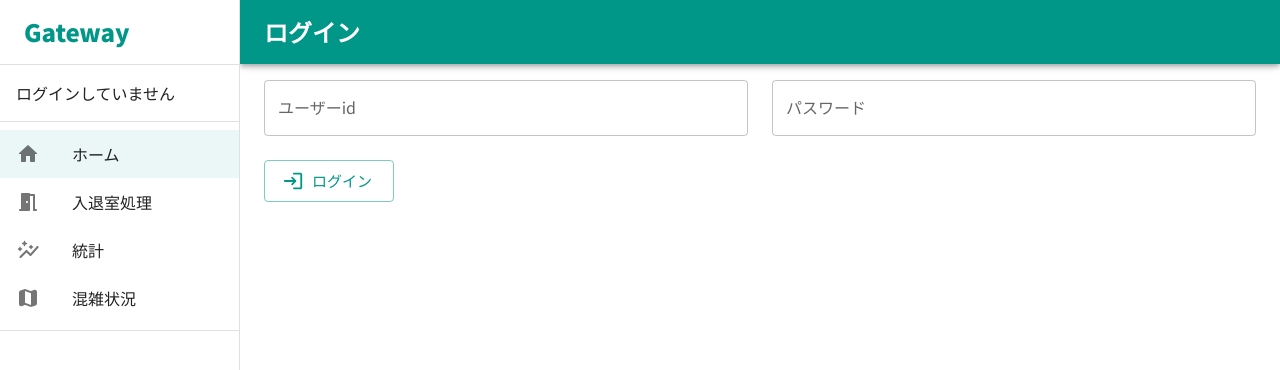
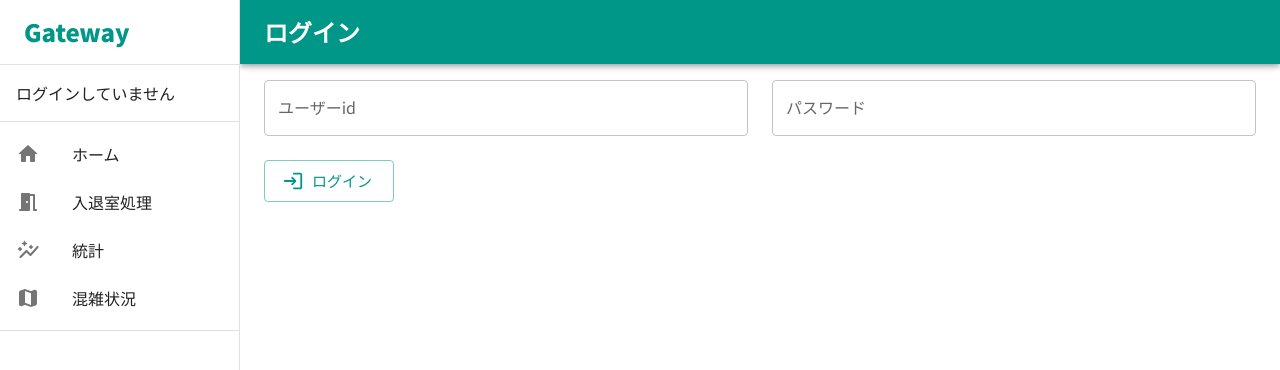
Before and after one commit to newt239/gateway-front, a React (Create React App) app: page /login in a window 1280 px wide. Shown: the top 370 px of the page. Built offline with nearby package versions, Linux system fonts and the light colour scheme; no server answers.

Commit message:
fix: unset active tab sign at drawer and bottombar when move unexist page at these

```diff
--- a/src/components/ui/pc/Drawer.tsx
+++ b/src/components/ui/pc/Drawer.tsx
@@ -1,5 +1,5 @@
 import * as React from 'react';
-import { useNavigate } from "react-router-dom";
+import { useLocation, useNavigate } from "react-router-dom";
 import { Drawer, Toolbar, List, Divider, ListItemButton, ListItemIcon, ListItemText, Typography } from '@mui/material';
 import HomeRoundedIcon from '@mui/icons-material/HomeRounded';
 import MeetingRoomRoundedIcon from '@mui/icons-material/MeetingRoomRounded';
@@ -11,6 +11,7 @@ const drawerWidth = 240;
 
 const DrawerLeft = () => {
     const [selectedIndex, setSelectedIndex] = React.useState(0);
+    const path = useLocation().pathname;
     const navigate = useNavigate();
     const handleListItemClick = (
         event: React.MouseEvent<HTMLDivElement, MouseEvent>,
@@ -40,22 +41,22 @@ const DrawerLeft = () => {
             <UserInfo />
             <Divider />
             <List>
-                <ListItemButton selected={selectedIndex === 0}
+                <ListItemButton selected={path === '/'}
                     onClick={(event) => handleListItemClick(event, 0, '')}>
                     <ListItemIcon><HomeRoundedIcon /></ListItemIcon>
                     <ListItemText primary='ホーム' />
                 </ListItemButton>
-                <ListItemButton selected={selectedIndex === 1}
+                <ListItemButton selected={/operate/.test(path)}
                     onClick={(event) => handleListItemClick(event, 1, 'operate')}>
                     <ListItemIcon><MeetingRoomRoundedIcon /></ListItemIcon>
                     <ListItemText primary='入退室処理' />
                 </ListItemButton>
-                <ListItemButton selected={selectedIndex === 2}
+                <ListItemButton selected={/chart/.test(path)}
                     onClick={(event) => handleListItemClick(event, 2, 'chart')}>
                     <ListItemIcon><AutoGraphRoundedIcon /></ListItemIcon>
                     <ListItemText primary='統計' />
                 </ListItemButton>
-                <ListItemButton selected={selectedIndex === 3}
+                <ListItemButton selected={/crowd/.test(path)}
                     onClick={(event) => handleListItemClick(event, 3, 'crowd')}>
                     <ListItemIcon><MapRoundedIcon /></ListItemIcon>
                     <ListItemText primary='混雑状況' />
--- a/src/components/ui/sm/BottomNav.tsx
+++ b/src/components/ui/sm/BottomNav.tsx
@@ -1,17 +1,25 @@
-import * as React from 'react';
-import { useNavigate } from "react-router-dom";
+import React, { useEffect } from 'react';
+import { useLocation, useNavigate } from "react-router-dom";
 import BottomNavigation from '@mui/material/BottomNavigation';
 import BottomNavigationAction from '@mui/material/BottomNavigationAction';
-import { Container, Box } from '@mui/material';
 import Paper from '@mui/material/Paper';
 import HomeRoundedIcon from '@mui/icons-material/HomeRounded';
 import MeetingRoomRoundedIcon from '@mui/icons-material/MeetingRoomRounded';
 
-import Body from '../../page/Body';
 
 const SimpleBottomNavigation = () => {
-    const [value, setValue] = React.useState("");
+    const path = useLocation().pathname;
+    const [value, setValue] = React.useState("other");
     const navigate = useNavigate();
+    useEffect(() => {
+        if (path === '/') {
+            setValue('');
+        } else if (/operate/.test(path)) {
+            setValue('operate');
+        } else {
+            setValue("other");
+        }
+    }, [path]);
     const handleChange = (event: React.SyntheticEvent, newValue: string) => {
         navigate(`${newValue}`);
         setValue(newValue);
```
